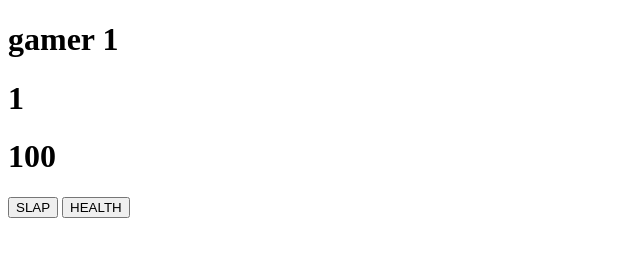
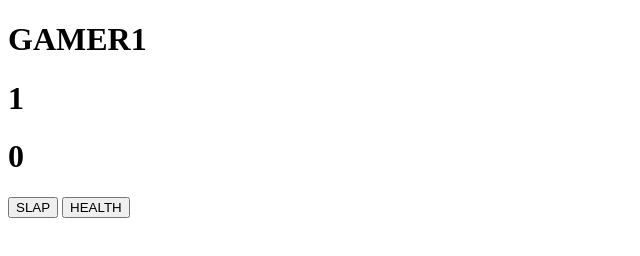
Before and after one commit to Marthadrake/08-20-2019-EncapMVC, a plain HTML site: page index.html in a window 1280 px wide. Both pictures are taken after a click on the button "SLAP". Shown: the whole page, without its empty margins (0-640 px from the left). Drawn offline with Linux system fonts and the light colour scheme.

Commit message:
completed and functional

```diff
--- a/app/controllers/GamerControllers.js
+++ b/app/controllers/GamerControllers.js
@@ -10,6 +10,8 @@ function _draw() {
   let gamerSlapCountElement = document.querySelector("#slap")
   let gamerHealthCountElement = document.querySelector("#health")
   let gamer = _gamerService.Gamer
+
+  // gamerNameElement.textContent = gamer.name()
   gamerSlapCountElement.textContent = gamer.slapCount.toString()
   gamerHealthCountElement.textContent = gamer.healthCount.toString()
 
--- a/app/models/Gamer.js
+++ b/app/models/Gamer.js
@@ -5,6 +5,6 @@ export default class Gamer {
     console.log(`${name} created`)
     this.name = name
     this.slapCount = 0
-    this.healthCount = 100
+    this.healthCount = 0
   }
 }
--- a/app/services/GamerServices.js
+++ b/app/services/GamerServices.js
@@ -12,11 +12,12 @@ export default class GamerServices {
     return _gamer
   }
 
-  slap() {
+  slap(gamerProp) {
     _gamer.slapCount++
   }
 
-  health() {
+
+  health(gamerProp) {
     _gamer.healthCount++
 
   }
--- a/index.html
+++ b/index.html
@@ -11,7 +11,7 @@
 
 <body>
 
-  <h1 id="gamer-name">gamer 1 </h1>
+  <h1 id="gamer-name">GAMER1</h1>
   <h1 id="slap"></h1>
   <h1 id="health"></h1>
 
```
